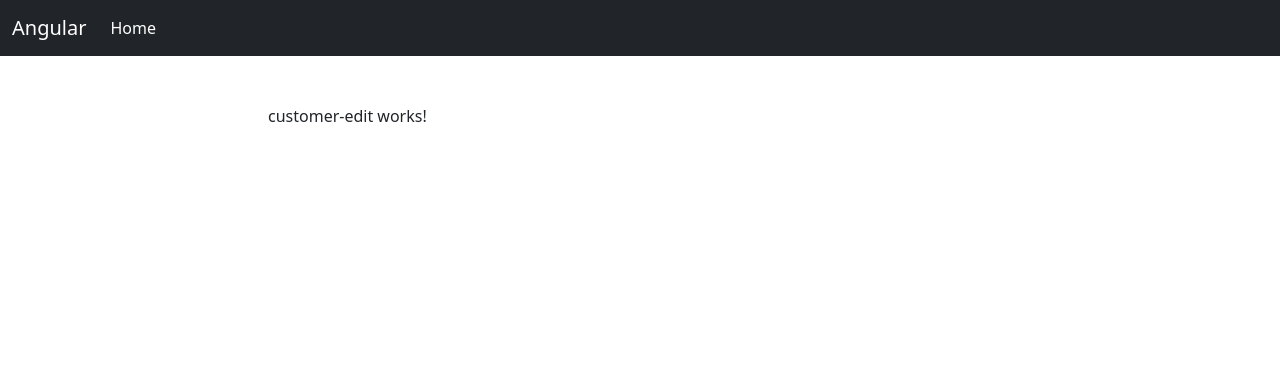
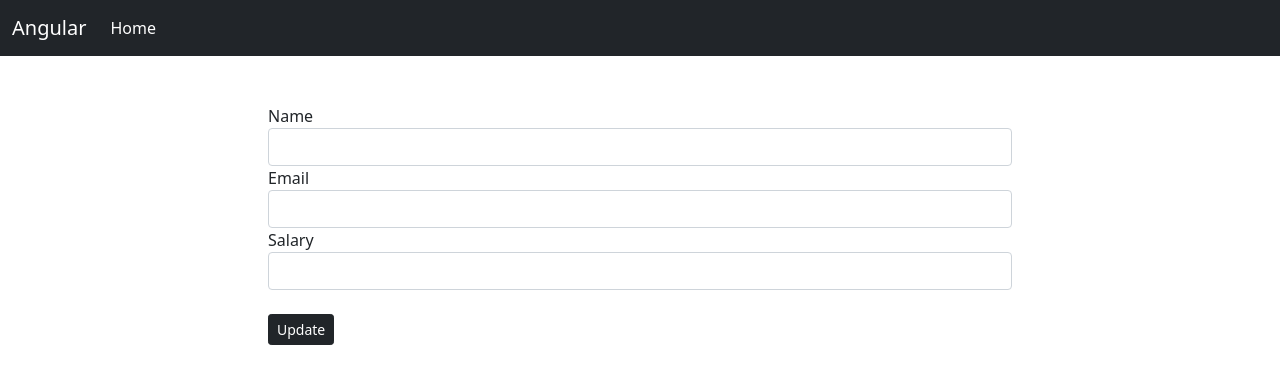
Before and after one commit to AslamLert/A-ui, an Angular app: page /edit/1 in a window 1280 px wide. Shown: the top 384 px of the page. Built offline with nearby package versions, Linux system fonts and the light colour scheme; no server answers.

Commit message:
Edit data in form

```diff
--- a/src/app/components/customer-edit/customer-edit.component.html
+++ b/src/app/components/customer-edit/customer-edit.component.html
@@ -1 +1,16 @@
-<p>customer-edit works!</p>
+<form>
+  <div class="form-group">
+    <label for="name">Name</label>
+    <input type="text" name="name" class="form-control" [(ngModel)]="customer.name">
+  </div>
+  <div class="form-group">
+    <label for="email">Email</label>
+    <input type="text" name="email" class="form-control" [(ngModel)]="customer.email">
+  </div>
+  <div class="form-group">
+    <label for="salary">Salary</label>
+    <input type="text" name="salary" class="form-control" [(ngModel)]="customer.salary">
+  </div>
+
+  <button class="btn btn-dark btn-sm mt-4">Update</button>
+</form>
--- a/src/app/components/customer-edit/customer-edit.component.ts
+++ b/src/app/components/customer-edit/customer-edit.component.ts
@@ -1,5 +1,6 @@
 import { Component, OnInit } from '@angular/core';
 import { ActivatedRoute } from '@angular/router';
+import { Customer } from 'src/app/customer';
 import { DataService } from 'src/app/service/data.service';
 
 @Component({
@@ -9,6 +10,8 @@ import { DataService } from 'src/app/service/data.service';
 })
 export class CustomerEditComponent implements OnInit {
   id:any;
+  data:any;
+  customer = new Customer();
 
   constructor(private route:ActivatedRoute, private dataServices: DataService) { }
 
@@ -20,7 +23,9 @@ export class CustomerEditComponent implements OnInit {
 
   getData(){
     this.dataServices.getCustomerById(this.id).subscribe(res => {
-      console.log(res);
+      //console.log(res);
+      this.data = res;
+      this.customer = this.data;
     })
   }
 
```
